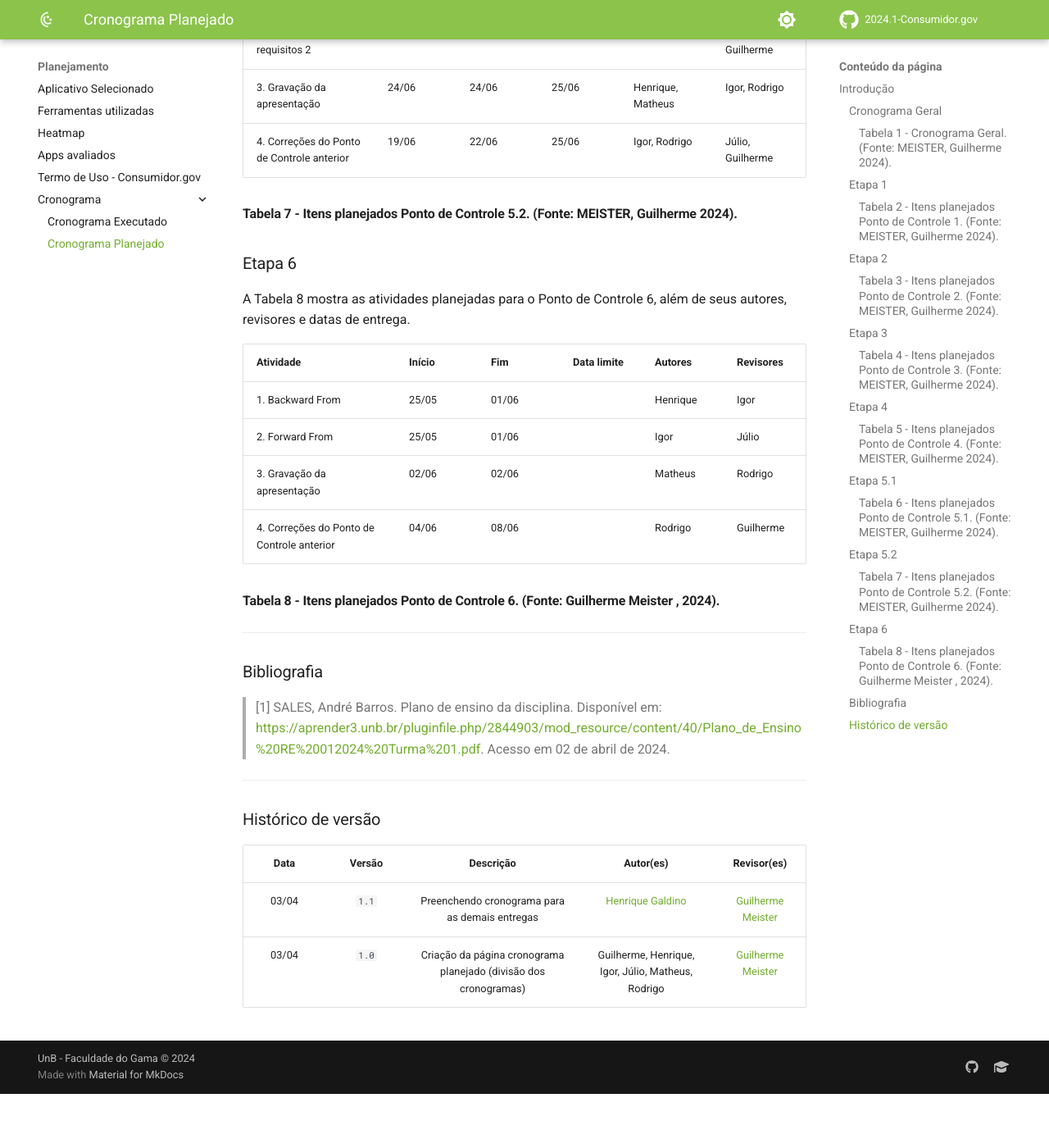
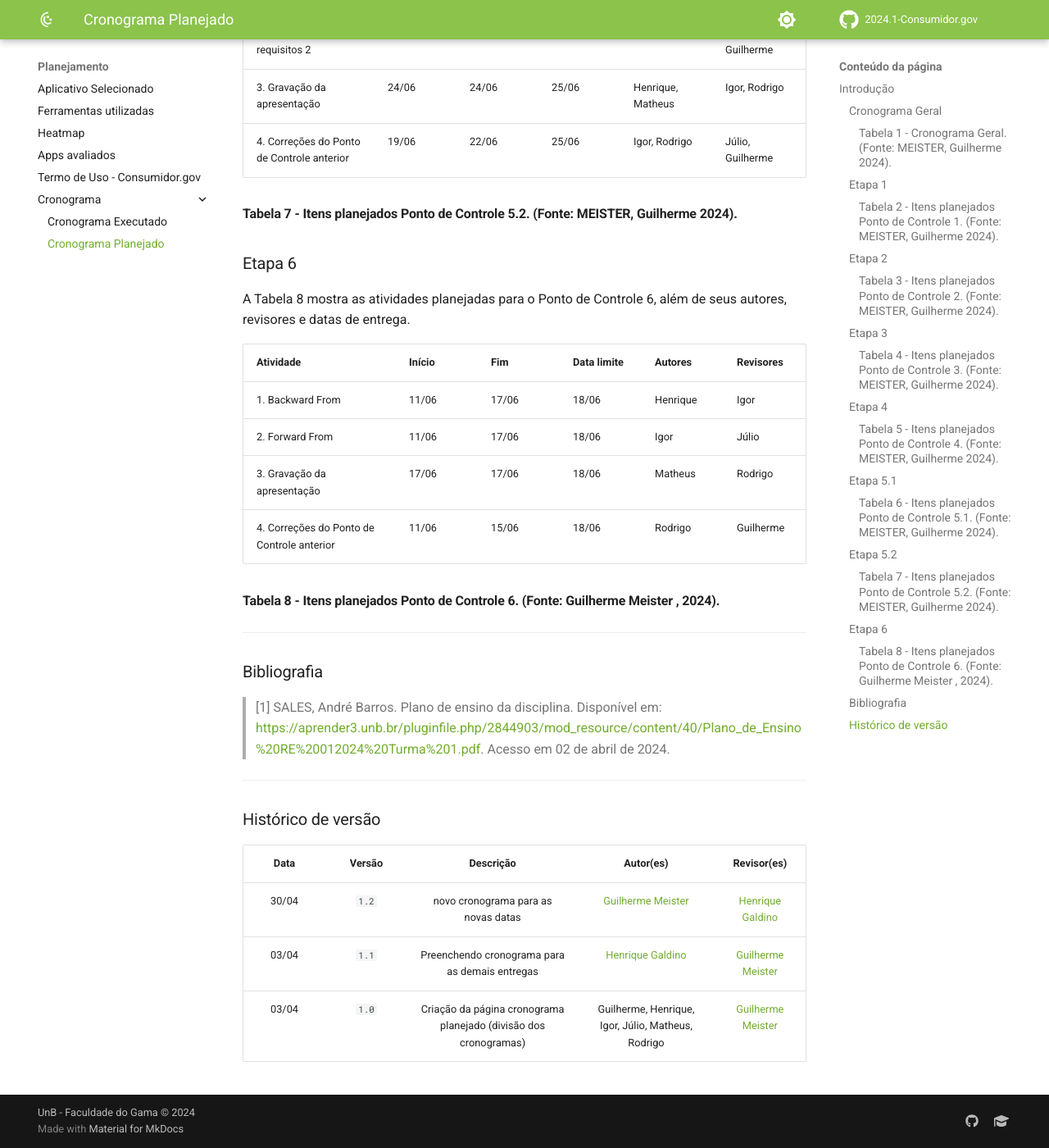
Before and after one commit to Requisitos-de-Software/2024.1-Grupo08, an MkDocs documentation site: the page built from docs/Planejamento/cronograma/cronograma-planejado.md, in a window 1280 px wide and 1400 px high, scrolled down 5648 px. Shown: the whole window at 82% size. Built offline with MkDocs 1.6.1 and Material for MkDocs 9.7.7, drawn with Linux system fonts in a browser that asks for light colours; comment, search, counter and statistics services are not loaded; before the commit the page ends 6982 px from its top, so only the background shows below that.

Commit message:
novo cronograma para as novas datas

```diff
--- a/docs/Planejamento/cronograma/cronograma-planejado.md
+++ b/docs/Planejamento/cronograma/cronograma-planejado.md
@@ -123,10 +123,10 @@ A Tabela 8 mostra as atividades planejadas para o Ponto de Controle 6, além de
 
 | Atividade | Início | Fim | Data limite |Autores | Revisores |
 |-----------|--------|-----|-----|---------|-----------|
-| 1. Backward From | 25/05 | 01/06 || Henrique | Igor |
-| 2. Forward From | 25/05 | 01/06 || Igor | Júlio |
-| 3. Gravação da apresentação | 02/06 | 02/06 || Matheus | Rodrigo |
-| 4. Correções do Ponto de Controle anterior | 04/06 | 08/06 || Rodrigo | Guilherme |
+| 1. Backward From | 11/06 | 17/06 |18/06| Henrique | Igor |
+| 2. Forward From | 11/06 | 17/06 |18/06| Igor | Júlio |
+| 3. Gravação da apresentação | 17/06 | 17/06 |18/06| Matheus | Rodrigo |
+| 4. Correções do Ponto de Controle anterior | 11/06 | 15/06 |18/06| Rodrigo | Guilherme |
 
 #### Tabela 8 - Itens planejados Ponto de Controle 6. (Fonte: Guilherme Meister , 2024).
 
@@ -141,5 +141,6 @@ A Tabela 8 mostra as atividades planejadas para o Ponto de Controle 6, além de
 ### Histórico de versão
 | Data | Versão | Descrição | Autor(es) | Revisor(es) |
 | :------: | :--------: | :-----------: | :-------: | :---------: |
+| 30/04 | `1.2` | novo cronograma para as novas datas | [Guilherme Meister](https://github.com/gmeister18) | [Henrique Galdino](https://github.com/hgaldino05)|
 | 03/04 | `1.1` | Preenchendo cronograma para as demais entregas | [Henrique Galdino](https://github.com/hgaldino05) | [Guilherme Meister](https://github.com/gmeister18)|
 | 03/04 | `1.0` | Criação da página cronograma planejado (divisão dos cronogramas) | Guilherme, Henrique, Igor, Júlio, Matheus, Rodrigo | [Guilherme Meister](https://github.com/gmeister18)
```
